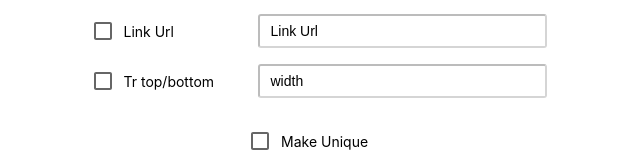
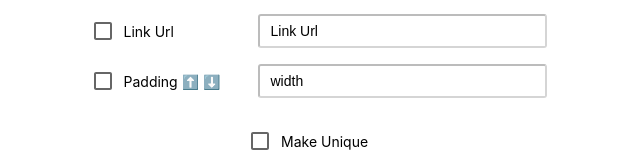
Before and after one commit to INRGI/CopyMaker, a React (Vite) app: page /id-1 in a window 1280 px wide. Shown: the part 254-406 px from the top of the page, without its empty margins (326-966 px from the left). Built offline with nearby package versions, Linux system fonts and the light colour scheme.

Commit message:
Padding ⬆️ ⬇️

```diff
--- a/src/components/FormPromo/FormPromo.jsx
+++ b/src/components/FormPromo/FormPromo.jsx
@@ -146,7 +146,7 @@ const FormPromo = () => {
                     <InputContainer>
                         <Label>
                             <Checkbox checked={isTrTB} onChange={() => setTrTB((prev) => !prev)} color="success" />
-                            Tr top/bottom
+                            Padding ⬆️ ⬇️
                         </Label>
 
                         <FormInput type="text" name="trTB" id={TrTBId} placeholder="width" disabled={!isTrTB}/>
```
